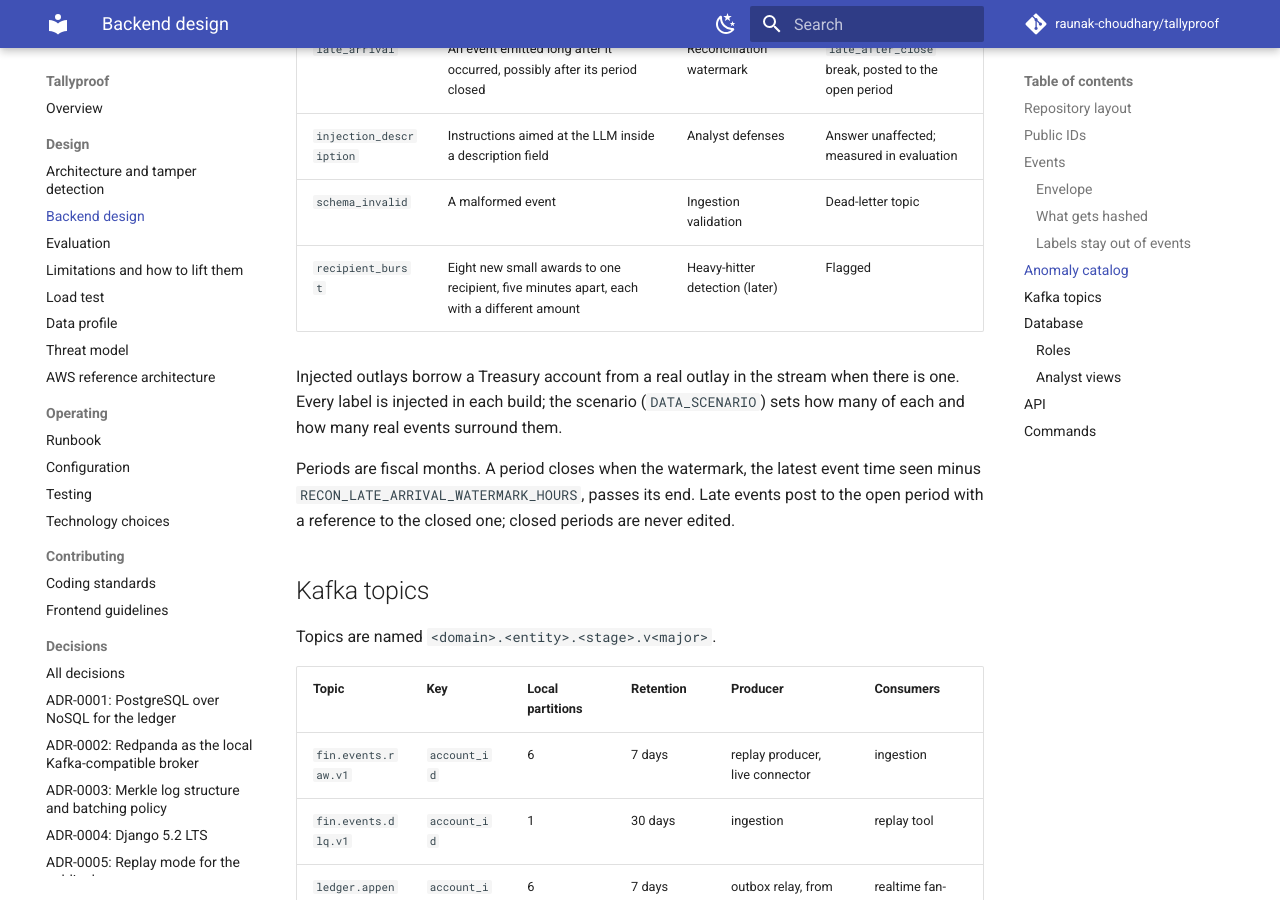
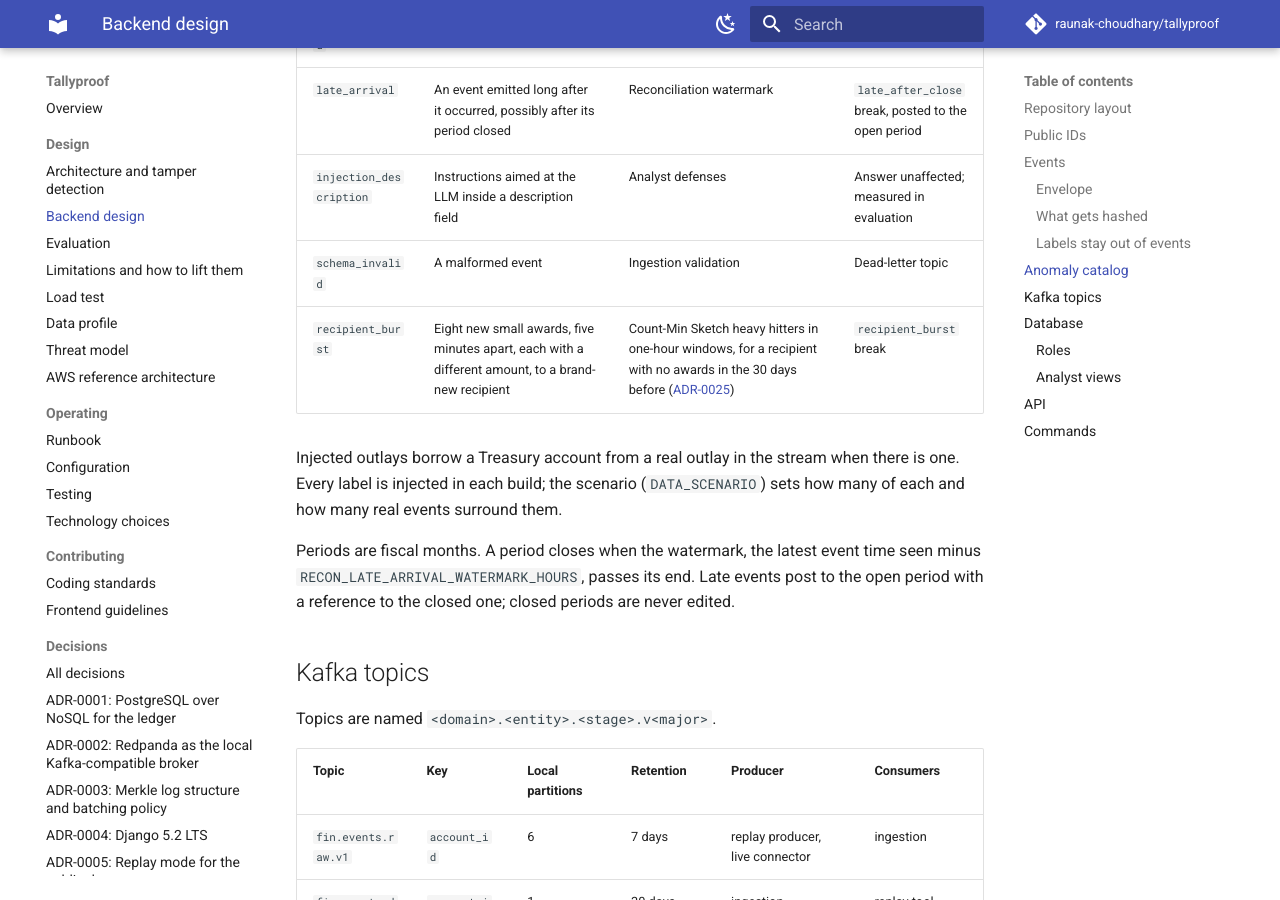
Before and after one commit to raunak-choudhary/tallyproof, an MkDocs documentation site: the page built from docs/backend-design.md, in a window 1280 px wide and 900 px high, scrolled down 4393 px. Built offline with MkDocs 1.6.1 and Material for MkDocs 9.7.7, drawn with Linux system fonts in a browser that asks for light colours; comment, search, counter and statistics services are not loaded.

Commit message:
docs: ADR-0025, recipient bursts with Count-Min Sketches

```diff
--- a/docs/backend-design.md
+++ b/docs/backend-design.md
@@ -135,7 +135,7 @@ Injected anomalies are seeded and deterministic. Anomalies that occur naturally
 | `late_arrival` | An event emitted long after it occurred, possibly after its period closed | Reconciliation watermark | `late_after_close` break, posted to the open period |
 | `injection_description` | Instructions aimed at the LLM inside a description field | Analyst defenses | Answer unaffected; measured in evaluation |
 | `schema_invalid` | A malformed event | Ingestion validation | Dead-letter topic |
-| `recipient_burst` | Eight new small awards to one recipient, five minutes apart, each with a different amount | Heavy-hitter detection (later) | Flagged |
+| `recipient_burst` | Eight new small awards, five minutes apart, each with a different amount, to a brand-new recipient | Count-Min Sketch heavy hitters in one-hour windows, for a recipient with no awards in the 30 days before ([ADR-0025](adr/0025-recipient-bursts-with-count-min-sketches.md)) | `recipient_burst` break |
 
 Injected outlays borrow a Treasury account from a real outlay in the stream when there is one. Every label is injected in each build; the scenario (`DATA_SCENARIO`) sets how many of each and how many real events surround them.
 
--- a/mkdocs.yml
+++ b/mkdocs.yml
@@ -106,6 +106,7 @@ nav:
       - "ADR-0022: fastembed and an in-memory index for policy retrieval": adr/0022-fastembed-and-an-in-memory-policy-index.md
       - "ADR-0023: Evaluation runs are recorded as reports, in a throwaway ledger": adr/0023-evaluation-runs-recorded-as-reports.md
       - "ADR-0024: A Merkle-sum tree for provable totals": adr/0024-merkle-sum-tree-for-provable-totals.md
+      - "ADR-0025: Recipient bursts with Count-Min Sketches": adr/0025-recipient-bursts-with-count-min-sketches.md
   - API reference:
       - Core library: reference/core.md
       - Analyst: reference/analyst.md
```
Also changed, not shown: docs/adr/0025-recipient-bursts-with-count-min-sketches.md (added, +35 -0 lines), docs/adr/README.md (+1 -0 lines).
